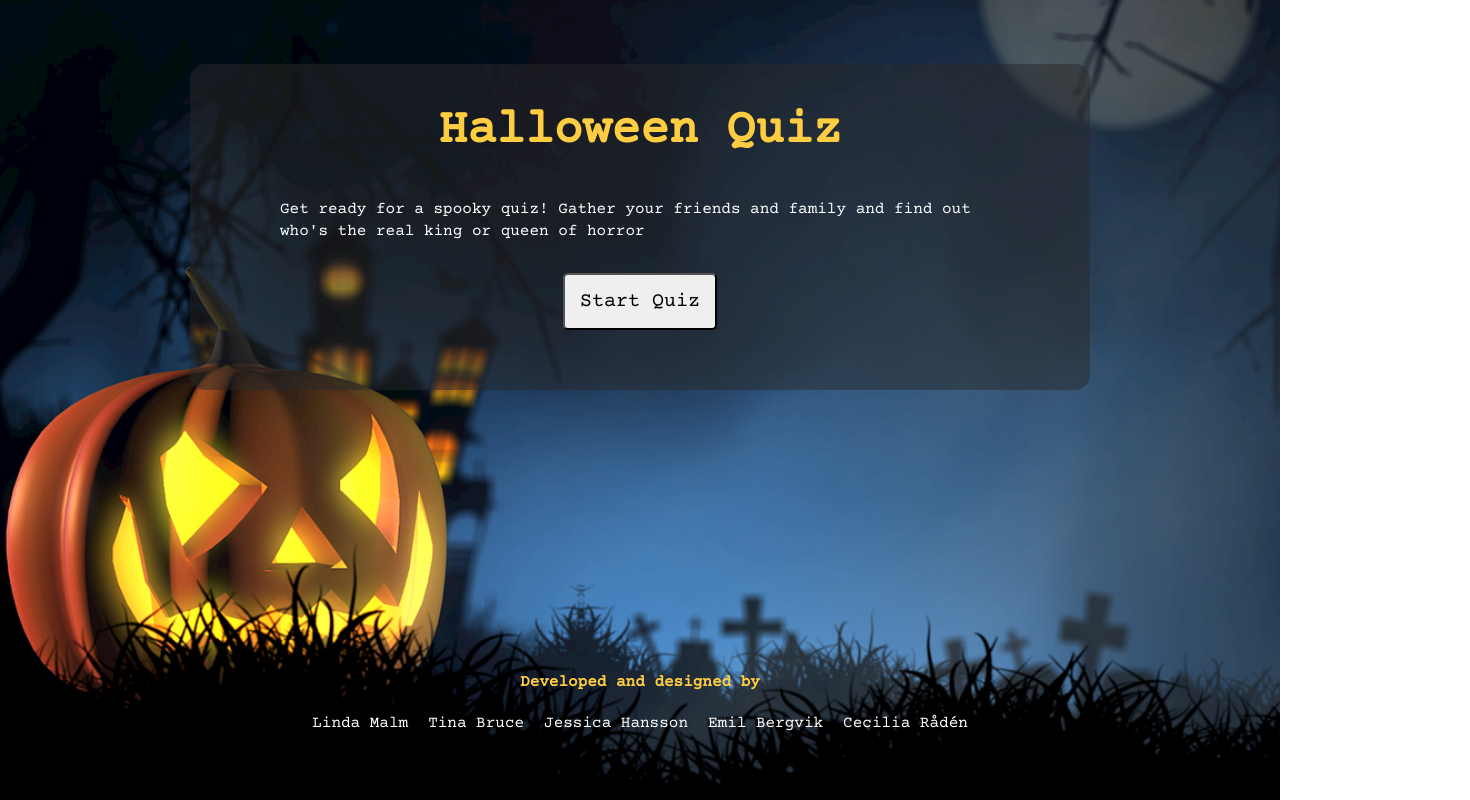
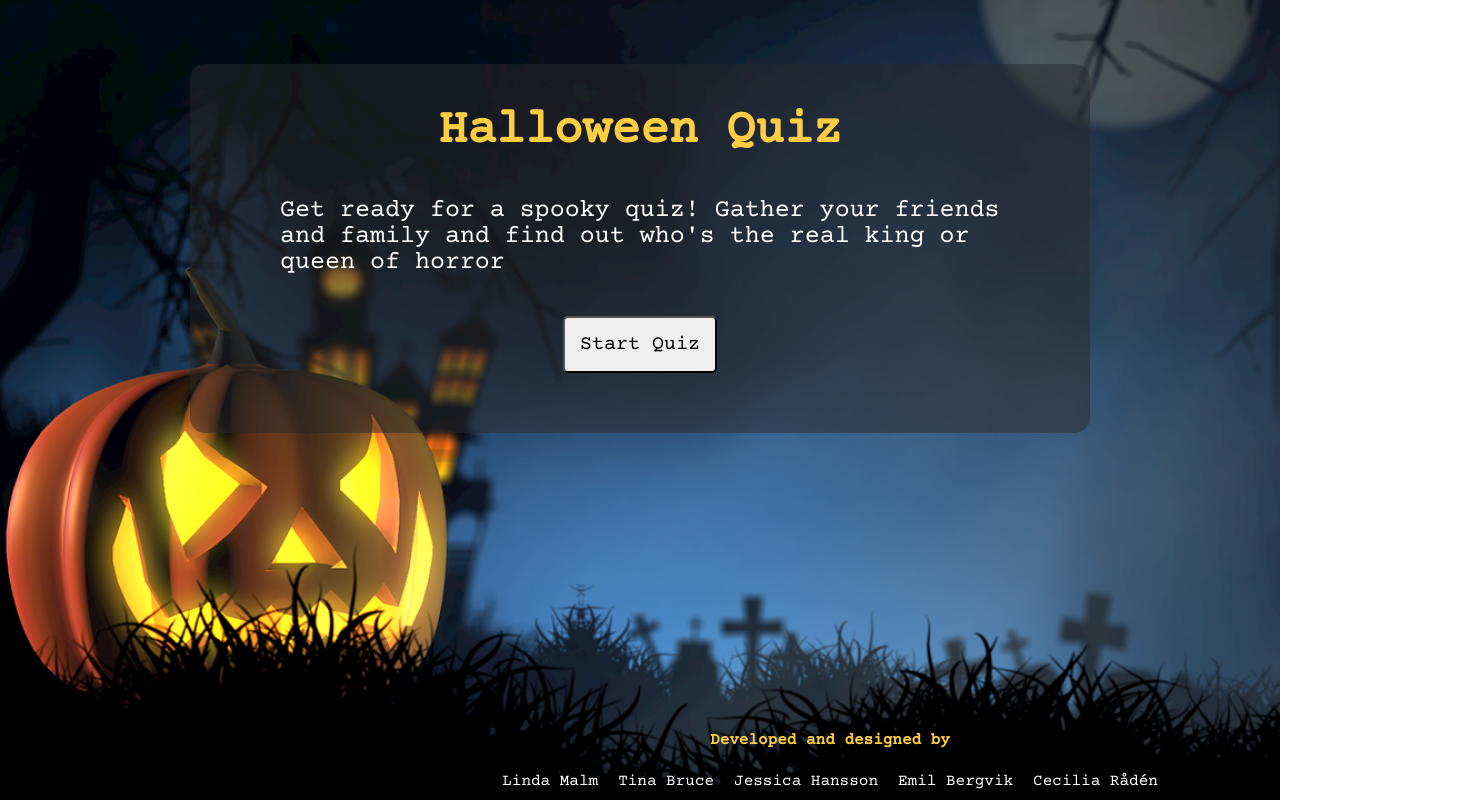
Before and after one commit to Technigo/project-redux-quiz-old, a React (Create React App) app: page / in a window 1280 px wide. Shown: the whole page, 1470 px wide, since content can reach past the window. Built offline with nearby package versions, Linux system fonts and the light colour scheme.

Commit message:
Made some small styling improvements

```diff
--- a/src/components/AnswerButton.js
+++ b/src/components/AnswerButton.js
@@ -38,12 +38,12 @@ export const AnswerButton = ({ index, option, setGoToNextButton }) => {
 const StyledButton = styled.button`
   background-color: #FFCD42;
   border: #FFCD42;
-  width: 300px;
+  width: 310px; // Used to be 310px
   border-radius: 10px;
   color: black;
   font-weight: bold;
   font-size: 25px;
-  padding: 20px;
+  padding: 18px; // Used to be 20px
   margin: 10px;
   font-family: 'Special Elite', cursive;
 
--- a/src/pages/Summary.js
+++ b/src/pages/Summary.js
@@ -28,13 +28,13 @@ export const Summary = () => {
   return (
     <OuterWrapper>
       <InnerWrapper>
-        <SummaryTitle>Results</SummaryTitle>
         <ResultsContainer className="container">
+          <SummaryTitle>Results</SummaryTitle>
           <Score>{`You got ${correctAnswers} out of 8 right`}</Score>
           {finalImage()}
           <SummaryText>
             <p>Want to give it another try?</p>
-            <NextButton clickAction={restartQuiz} content="Restart" />
+            <NextButton clickAction={restartQuiz} content="Try again!" />
           </SummaryText>
         </ResultsContainer>
         <Credits>
@@ -62,6 +62,8 @@ const InnerWrapper = styled.section`
 const ResultsContainer = styled(PageContainer)`
   width: 100%;
   height: auto;
+  // added following:
+  margin-top: 10%;
 `
 
 const Score = styled.div`
@@ -71,6 +73,7 @@ const Score = styled.div`
 const SummaryTitle = styled.h1`
   margin-top: 7vh;
   font-family: 'Special Elite', cursive;
+  color: #FFCD42;
 `
 
 const PumpingImg = styled.img`
--- a/src/pages/Welcome.js
+++ b/src/pages/Welcome.js
@@ -90,7 +90,13 @@ const SecondHeader = styled.h2`
 
 const WelcomeText = styled.p`
   font-family: 'Courier Prime', monospace;
-  line-height: 22px;
+  font-size: 18px; // Used to be standard 16px
+  line-height: 26px; // Used to be standard 22px
+
+  // Added following:
+  @media ${Devices.tablet} {
+    font-size: 25px;
+  }
 `
 
 const TextContainer = styled.div`
@@ -123,10 +129,13 @@ width: 100%;
 justify-content: center;
 align-items: center;
 flex-direction: column;
-margin-top: 10%;
+// margin-top: 10%;
+// added following 2 lines:
+position: absolute;
+bottom: 0;
 
   @media ${Devices.laptop} {
-    margin-top: 30%;
+    //margin-top: 30%;
   }
 `
 
```
